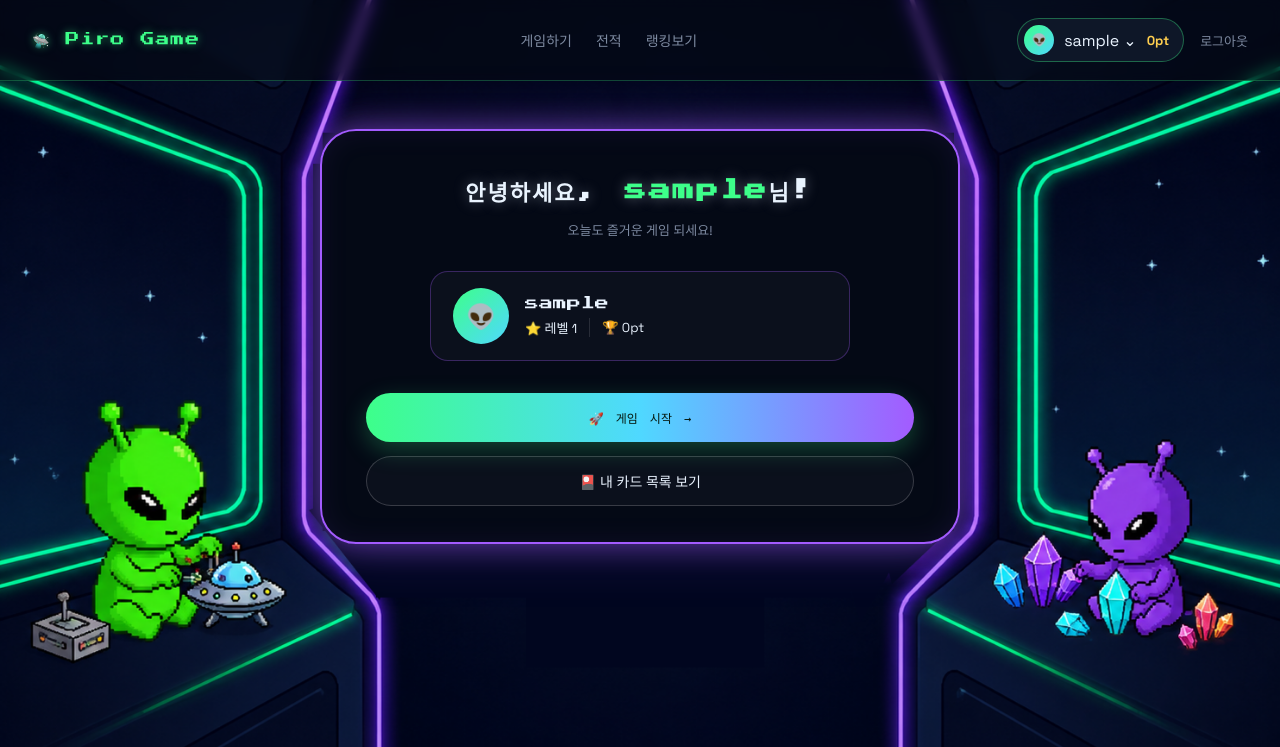
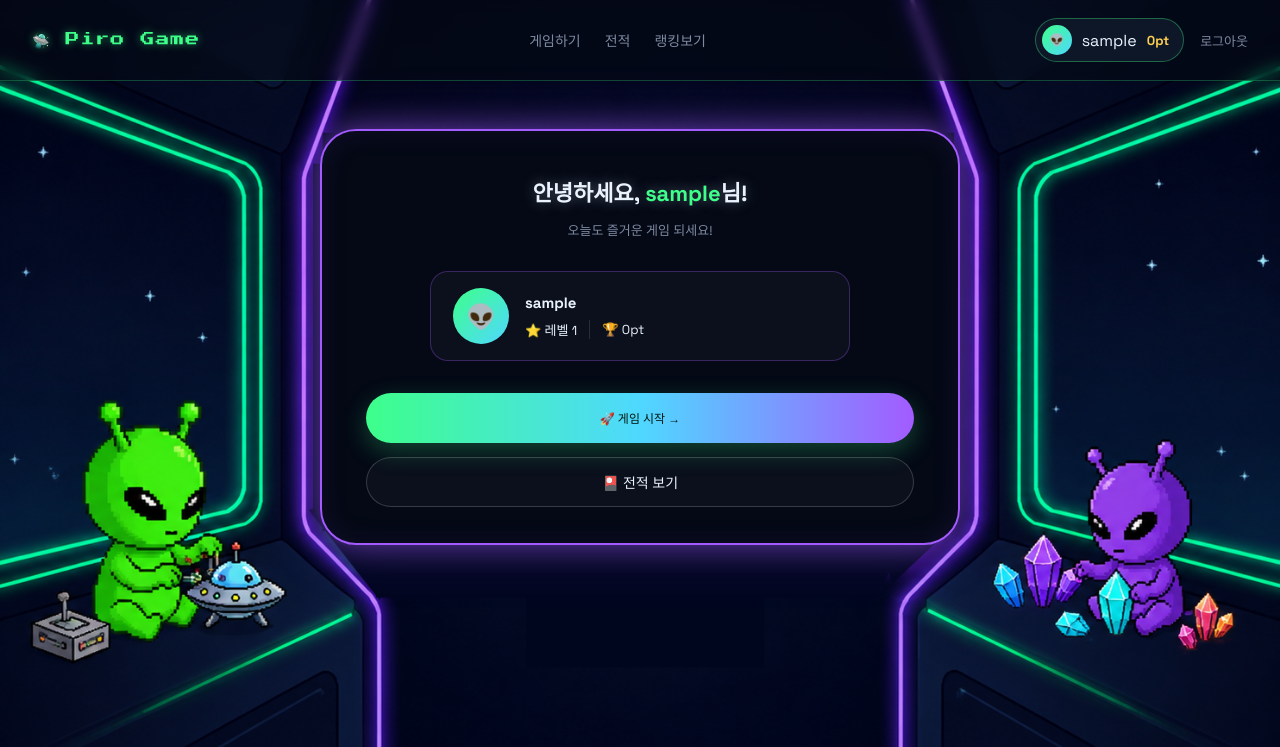
Before and after one commit to Pirogramming-25/Piro25_CardGame_4, a Django app: page / in a window 1280 px wide. Shown: the top 747 px of the page. Run offline with Django 5.2, Linux system fonts and the light colour scheme; the visitor is signed in with stand-in values (Sample User, id 1); some libraries are stand-ins or nearby versions.

Commit message:
fix: 실제 팀원 URL name(record)에 맞게 링크 수정 및 텍스트/폰트 수정

```diff
--- a/templates/accounts/main.html
+++ b/templates/accounts/main.html
@@ -8,7 +8,7 @@
 {% if user.is_authenticated %}
 
   <div class="brand-window">
-    <h1 class="page-title" style="margin-top:0;">안녕하세요, <span class="name-highlight">{{ user.username }}</span>님!</h1>
+    <h1 class="page-title" style="margin-top:0; font-family:var(--font-body); letter-spacing:normal;">안녕하세요, <span class="name-highlight">{{ user.username }}</span>님!</h1>
     <p class="page-subtitle">오늘도 즐거운 게임 되세요!</p>
 
     <div class="profile-card">
@@ -18,7 +18,7 @@
         👽
       </div>
       <div style="flex:1;">
-        <div style="font-family:var(--font-pixel);font-size:14px;margin-bottom:8px;">{{ user.username }}</div>
+        <div style="font-family:var(--font-body); font-weight:700; font-size:15px;margin-bottom:8px;">{{ user.username }}</div>
         <div style="display:flex;align-items:center;gap:12px;font-size:13px;">
           <span>⭐ 레벨 {{ level }}</span>
           <span class="stat-divider"></span>
@@ -27,8 +27,8 @@
       </div>
     </div>
 
-    <a href="{% url 'game:attack' %}" class="btn-gradient">🚀 게임 시작 →</a>
-    <a href="{% url 'game_list' %}" class="btn-ghost">🎴 내 카드 목록 보기</a>
+    <a href="{% url 'game:attack' %}" class="btn-gradient" style="font-family:var(--font-body); letter-spacing:normal;">🚀 게임 시작 →</a>
+    <a href="{% url 'record' %}" class="btn-ghost">🎴 전적 보기</a>
   </div>
 
 {% else %}
@@ -52,8 +52,8 @@
     <div class="divider-row">또는</div>
 
     <div class="auth-row">
-      <a href="{% url 'account_login' %}" class="btn-neon">로그인</a>
-      <a href="{% url 'account_signup' %}" class="btn-neon purple">회원가입</a>
+      <a href="{% url 'account_login' %}" class="btn-neon" style="font-family:var(--font-body); letter-spacing:normal; font-size:14px;">로그인</a>
+      <a href="{% url 'account_signup' %}" class="btn-neon purple" style="font-family:var(--font-body); letter-spacing:normal; font-size:14px;">회원가입</a>
     </div>
   </div>
 
--- a/templates/base.html
+++ b/templates/base.html
@@ -2,7 +2,6 @@
 {% load socialaccount %}
 <!DOCTYPE html>
 <html lang="ko">
-
 <head>
 <meta charset="UTF-8">
 <meta name="viewport" content="width=device-width, initial-scale=1">
@@ -10,7 +9,6 @@
 <link rel="stylesheet" href="{% static 'css/common.css' %}">
 {% block extra_css %}{% endblock %}
 </head>
-
 <body>
 
 <header class="site-header">
@@ -19,13 +17,13 @@
   {% if user.is_authenticated %}
   <nav class="nav-links">
     <a href="{% url 'game:attack' %}">게임하기</a>
-      <a href="{% url 'game_list' %}">전적</a>
+    <a href="{% url 'record' %}">전적</a>
     <a href="{% url 'ranking' %}">랭킹보기</a>
   </nav>
   <div style="display:flex;align-items:center;gap:16px;">
     <div class="user-chip">
       <div class="avatar">👽</div>
-        <span>{{ user.username }} ⌄</span>
+      <span>{{ user.username }}</span>
       <span class="score">{{ user.score }}pt</span>
     </div>
     <a href="{% url 'account_logout' %}" style="color:var(--text-dim);font-size:13px;text-decoration:none;">로그아웃</a>
@@ -45,5 +43,4 @@
 
 {% block extra_js %}{% endblock %}
 </body>
-
 </html>
```
Lines whose indentation alone changed are shown as unchanged.
